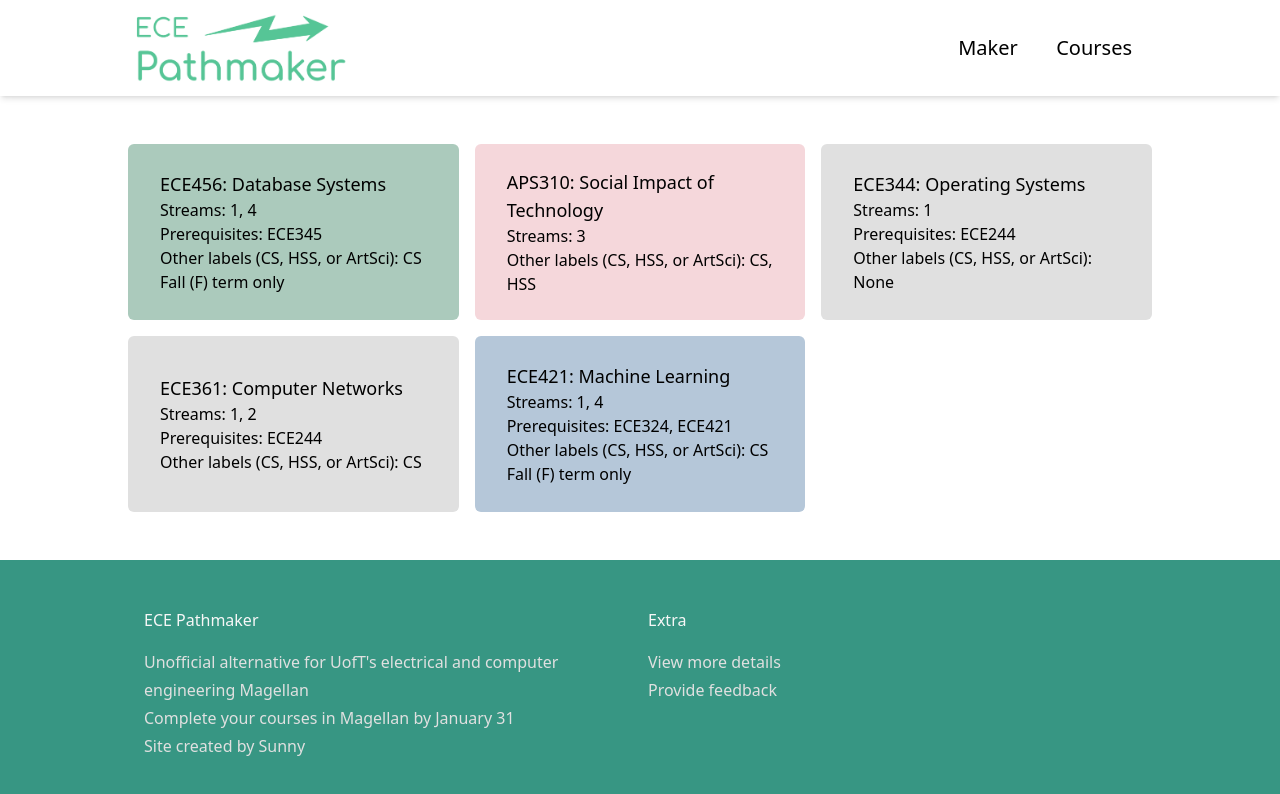
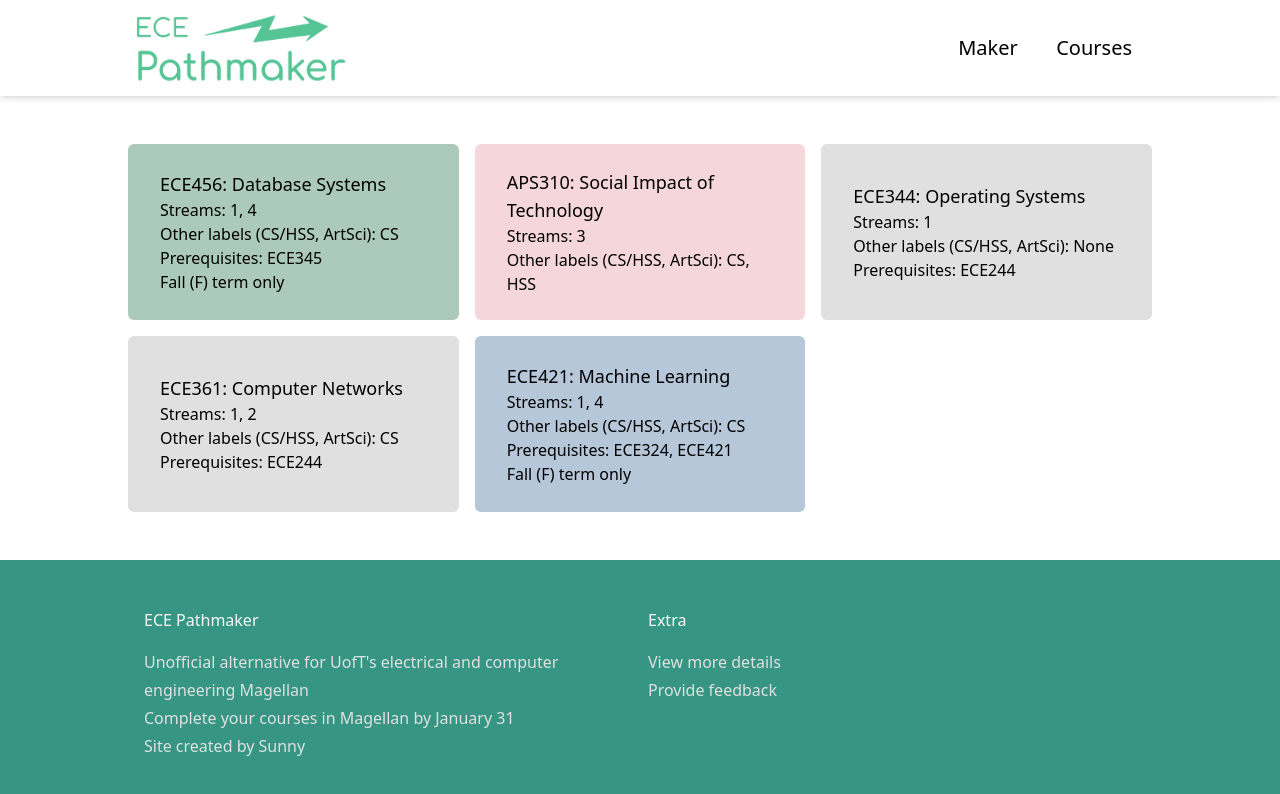
Before and after one commit to sunnwydays/ecepathmaker, a React (Vite) app: page /courses in a window 1280 px wide. Shown: the top 794 px of the page. Built offline with nearby package versions, Linux system fonts and the light colour scheme.

Commit message:
Move labels above prerequisites in CourseCard

```diff
--- a/src/components/CourseCard.tsx
+++ b/src/components/CourseCard.tsx
@@ -73,8 +73,8 @@ const CourseCard:FC<DraggableCardProps> = (props) => {
                 <span>: {props.name}</span>
             </h1>
             <p>Streams: {getStreamLabels()}</p>
+            <p>Other labels (CS/HSS, ArtSci): {getOtherLabels()} </p>
             { props.preq && <p>Prerequisites: {props.preq.join(', ')}</p> }
-            <p>Other labels (CS, HSS, or ArtSci): {getOtherLabels()} </p>
             {(props.onlyF || props.onlyS) && (
                 <p>{props.onlyF ? 'Fall (F)' : 'Winter (S)'} term only</p>
             )}
```
